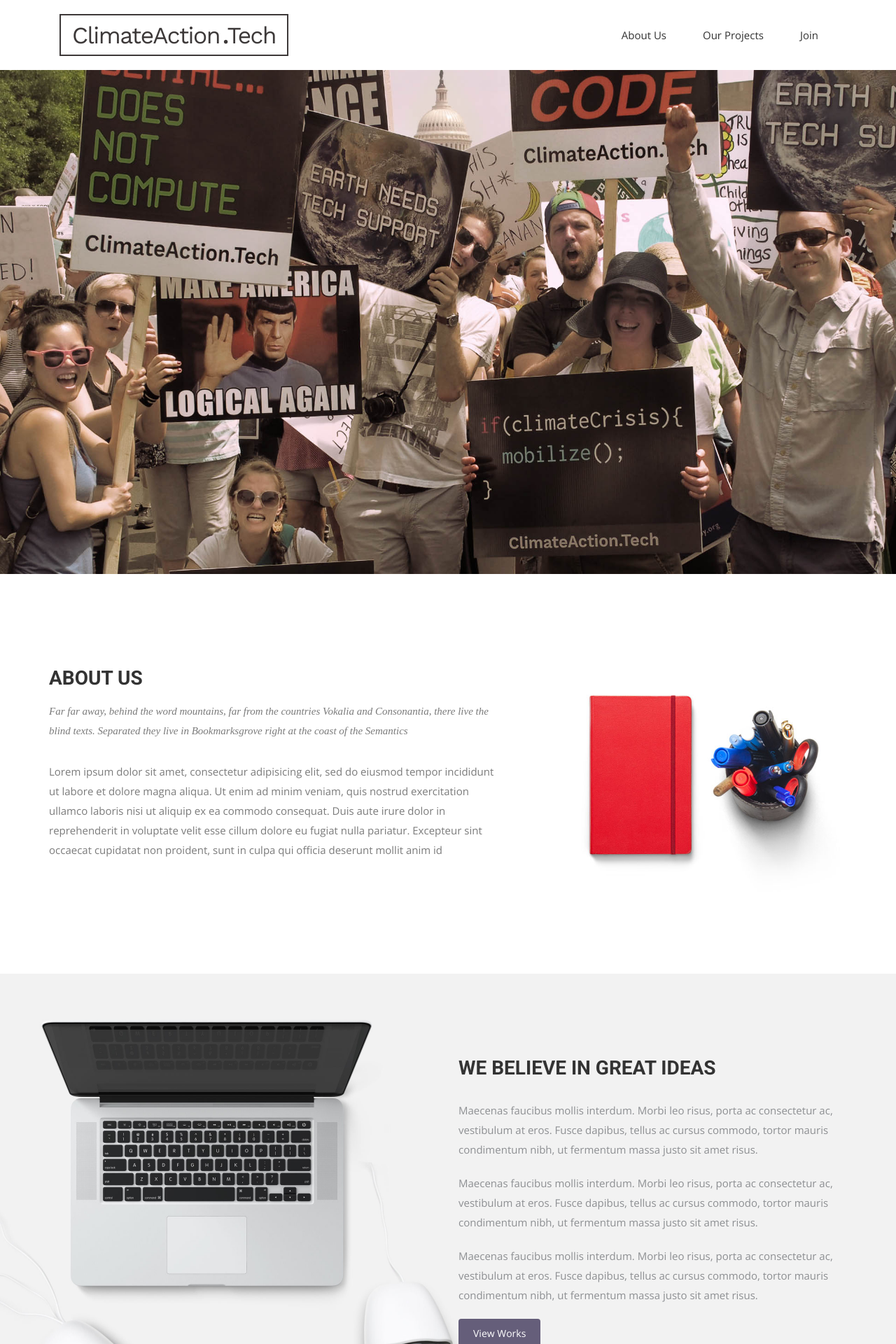
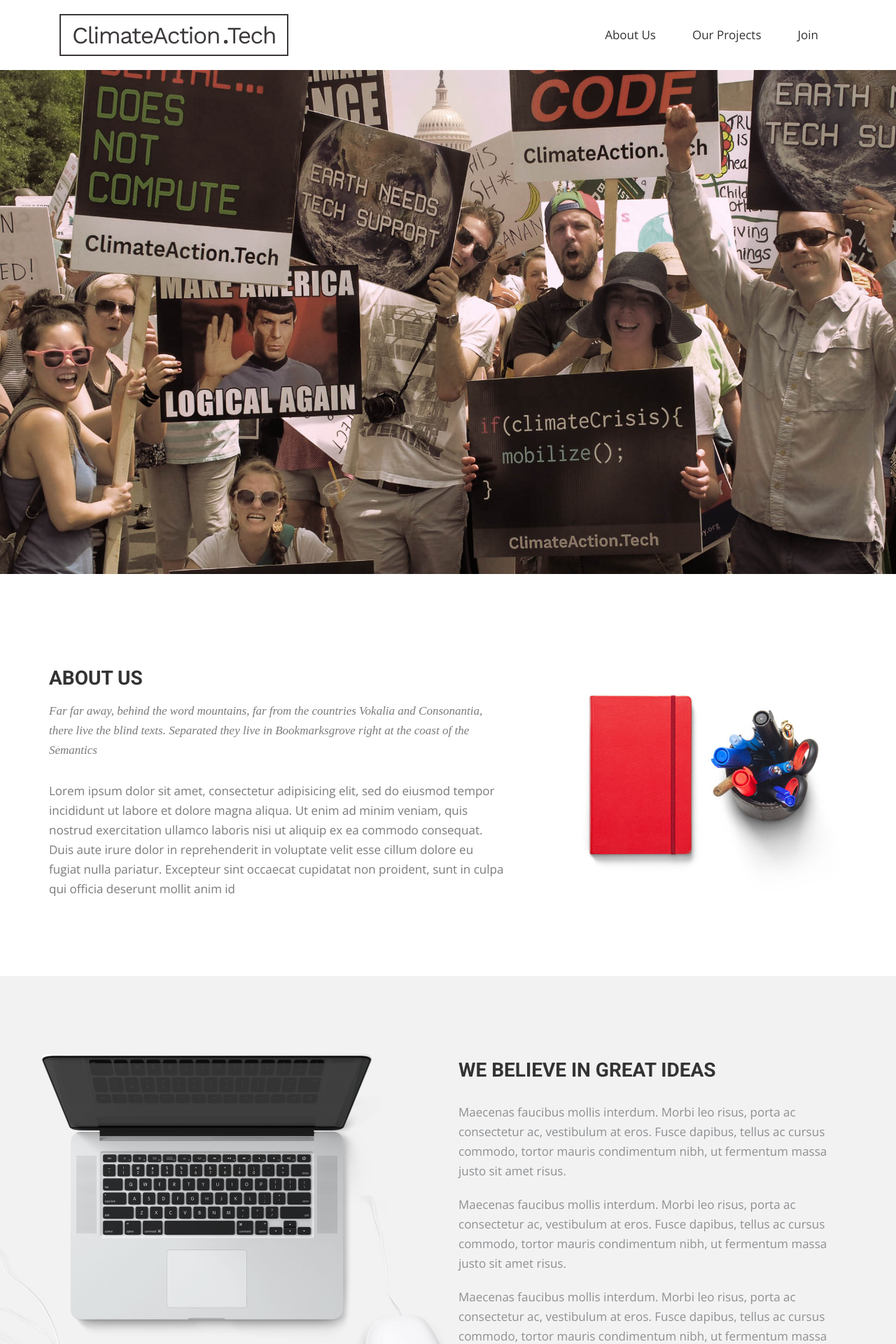
Before and after one commit to ClimateAction/ClimateAction.github.io, a Jekyll site: the page built from index.html, in a window 1280 px wide. Shown: the top 1920 px of the page at 70% size. Built offline with Jekyll 4.4.1, drawn with Linux system fonts in a browser that asks for light colours; nearby versions of some CDN libraries; some web fonts are replaced.

Commit message:
Bumps font sizes

```diff
--- a/css/airspace.css
+++ b/css/airspace.css
@@ -38,7 +38,7 @@
   font-weight: 300;
 }
 p {
-  font-size: 15px;
+  font-size: 17px;
   line-height: 28px;
 }
 ul {
@@ -51,6 +51,9 @@
 a:focus,
 a:active {
   text-decoration: none !important;
+}
+.btn {
+  font-size: 18px;
 }
 .section-title {
   margin-bottom: 70px;
@@ -114,7 +117,7 @@
 header .navbar-default .navbar-nav li a {
   color: #333333;
   padding: 10px 26px;
-  font-size: 15px;
+  font-size: 17px;
 }
 font header .navbar-default .navbar-nav li a:hover {
   color: #000;
```
